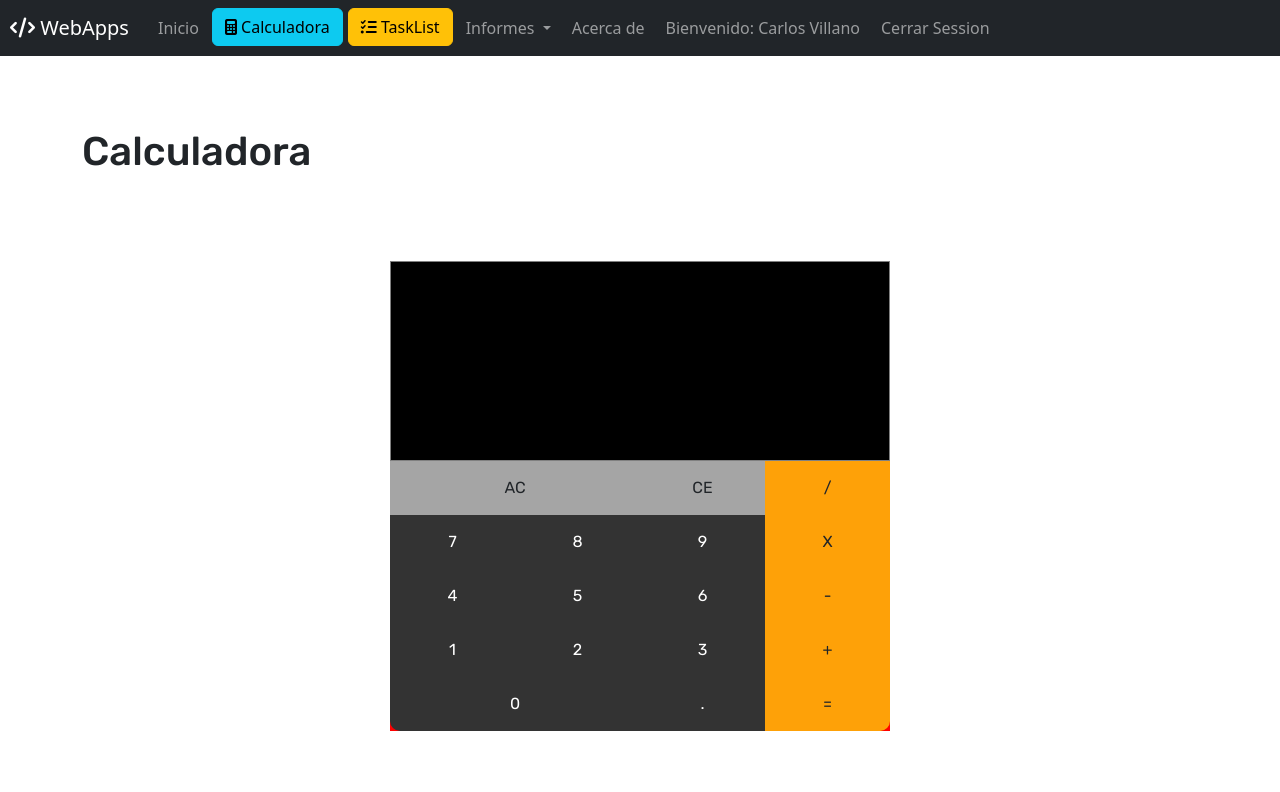
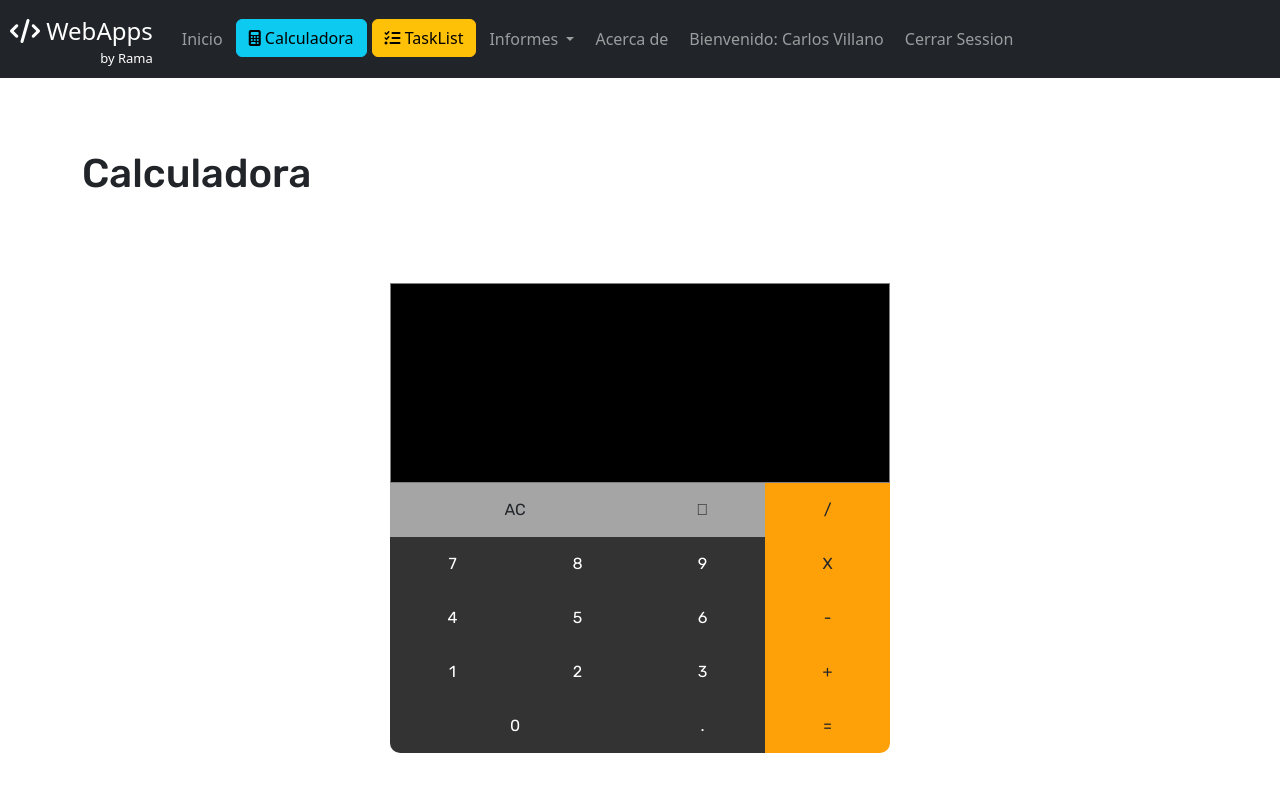
Before and after one commit to xRamax/LearningWebDevelopment, an Angular app in the folder WebApps/: page /calculadora in a window 1280 px wide. Shown: the top 792 px of the page. Built offline with nearby package versions, Linux system fonts and the light colour scheme.

Commit message:
Ajuste logos pestaña e Inicio

```diff
--- a/WebApps/src/app/app.module.ts
+++ b/WebApps/src/app/app.module.ts
@@ -1,6 +1,7 @@
 import { NgModule } from '@angular/core';
 import { BrowserModule } from '@angular/platform-browser';
 import { APP_BASE_HREF } from '@angular/common';
+// import { } from '@fortawesome/fontawesome-free';
 
 import { AppRoutingModule } from './app-routing.module';
 import { RouterModule } from '@angular/router';
--- a/WebApps/src/app/components/calculadora/calculadora.component.css
+++ b/WebApps/src/app/components/calculadora/calculadora.component.css
@@ -23,7 +23,6 @@
     width: 500px;
     /* border: 1px solid black;
     border-radius: 10px; */
-    background-color: red;
 }
 
 
--- a/WebApps/src/app/components/calculadora/calculadora.component.html
+++ b/WebApps/src/app/components/calculadora/calculadora.component.html
@@ -7,7 +7,9 @@
                 <div class="keypad-numbers">
 
                     <div class="keypad-button special large" (click)="addToExpression('AC')">AC</div>
-                    <div class="keypad-button special" (click)="addToExpression('CE')">CE</div>
+                    <div class="keypad-button special" (click)="addToExpression('CE')">
+                        <i class="fa-solid fa-delete-left"></i>
+                    </div>
                     <div class="keypad-button operator" (click)="addToExpression('/')">/</div>
 
                     <div class="keypad-button number" (click)="addToExpression('7')">7</div>
--- a/WebApps/src/app/components/calculadora/calculadora.component.ts
+++ b/WebApps/src/app/components/calculadora/calculadora.component.ts
@@ -1,5 +1,6 @@
 import { Component, OnInit } from '@angular/core';
 import { BrowserTransferStateModule } from '@angular/platform-browser';
+
 
 
 @Component({
--- a/WebApps/src/app/components/menu/menu.component.css
+++ b/WebApps/src/app/components/menu/menu.component.css
@@ -1,7 +1,14 @@
 #logo{
     margin-left: 10px;
+    margin-bottom: -20px;
+    font-size: x-large;
 }
 
 .nav-item{
     margin-left: 5px;
 }
+
+.small{
+    font-size: small;
+    text-align: right;
+}
--- a/WebApps/src/app/components/menu/menu.component.html
+++ b/WebApps/src/app/components/menu/menu.component.html
@@ -3,6 +3,8 @@
     <a class="navbar-brand" id="logo" href="#">
         <i class="fa-solid fa-code"></i>
         WebApps
+        <br>
+        <p class="text-right font-italic small">by Rama</p>
     </a>
     <button class="navbar-toggler" type="button" data-toggle="collapse" data-target="#navbarSupportedContent"   aria-controls="navbarSupportedContent" aria-expanded="false" aria-label="Toggle navigation" (click)="toggleNavbar()">
         <span class="navbar-toggler-icon"></span>
```
Also changed, not shown: 1 other file (tests, documents, lock files or other folders).
